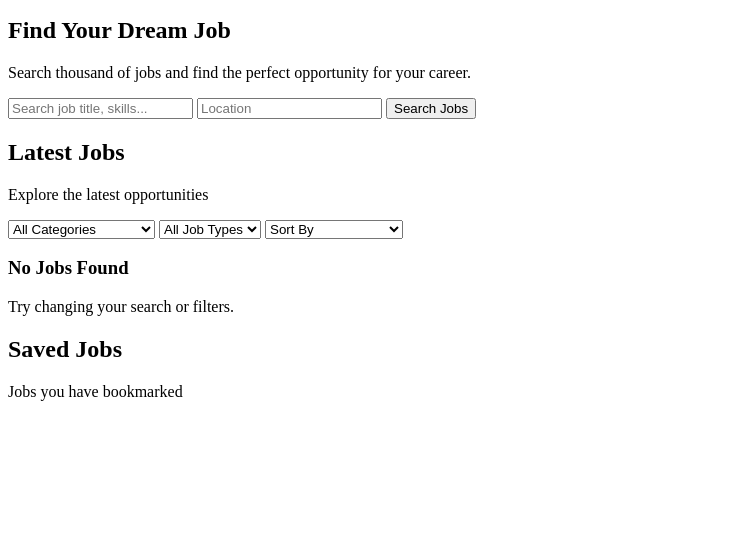
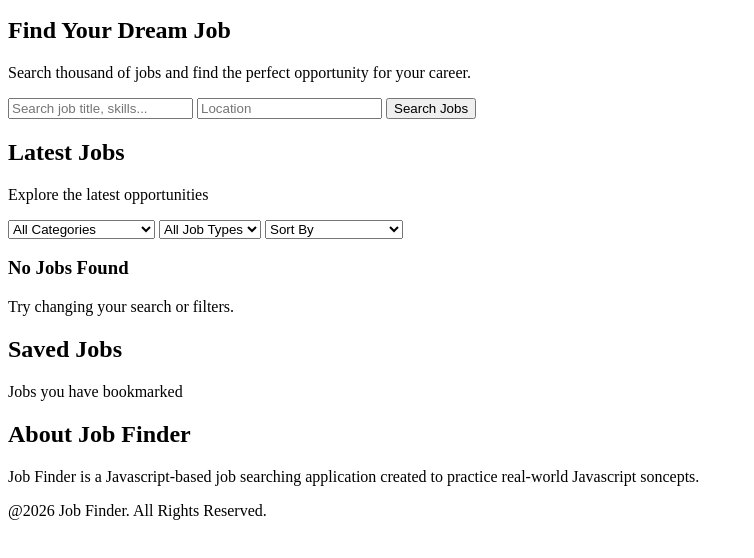
Before and after one commit to Aakash76k/Job-Finder, a plain HTML site: page index.html in a window 1280 px wide. Shown: the part 68-626 px from the top of the page, without its empty margins (0-754 px from the left). Drawn offline with Linux system fonts and the light colour scheme.

Commit message:
Complete index.html in Job Finder Project

```diff
--- a/index.html
+++ b/index.html
@@ -104,6 +104,18 @@
         </div>
       </section>
 
+      <!-- About -->
+       <section class="about" id="about">
+        <h2>About Job Finder</h2>
+        <p>Job Finder is a Javascript-based job searching application created to practice real-world Javascript soncepts.</p>
+       </section>
+
+       <!-- Footer -->
+
+       <footer>
+        <p>@2026 Job Finder. All Rights Reserved.</p>
+       </footer>
+
     <script src="script.js"></script>
 </body>
 </html>
```
